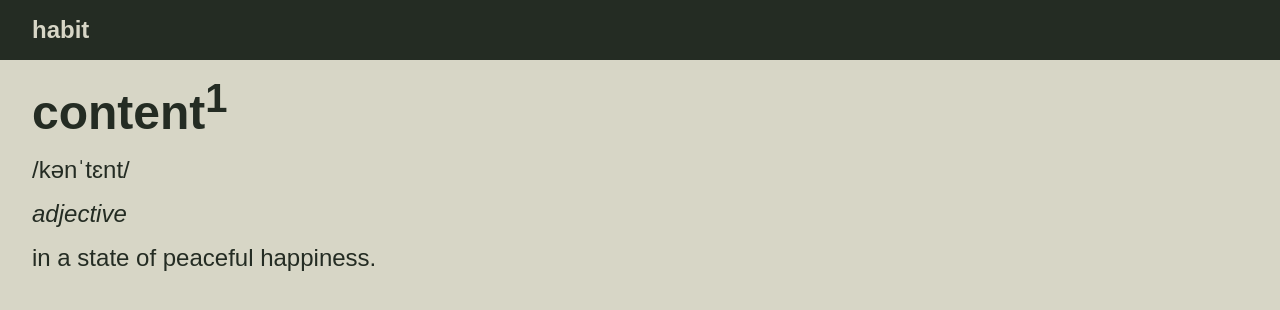
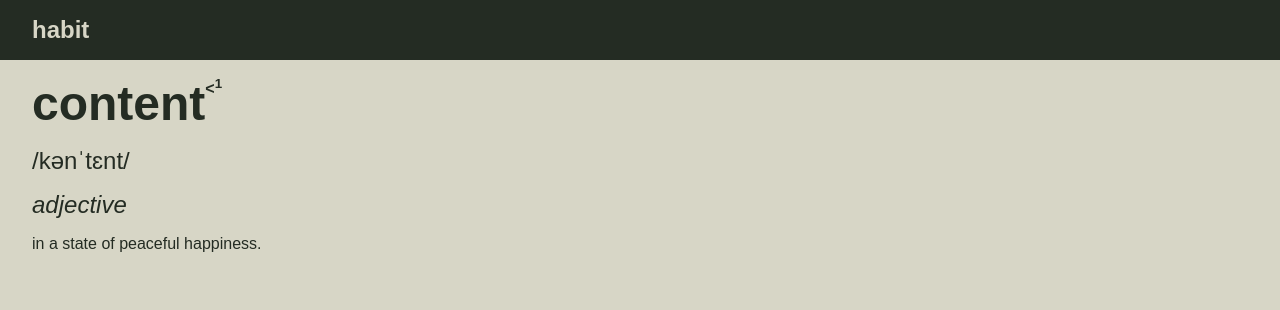
Before and after one commit to presstwice/habit, a plain HTML site: page index.html in a window 1280 px wide. Drawn offline with Linux system fonts and the light colour scheme.

Commit message:
changed format main text

```diff
--- a/index.html
+++ b/index.html
@@ -16,10 +16,10 @@
     <section class"hero">
         <div class="hero-container">
             <div class="column-left">
-                <h1>content<sup>1</sup></sup></h1>
+                <h1>content<a><<sup>1</sup></a></h1>
                 <p>/kənˈtɛnt/</p>
                 <p><i>adjective</i></p>
-                <p>in a state of peaceful happiness.</p>
+                <p1>in a state of peaceful happiness.</p1>
             </div>
         </div>
 
--- a/style.css
+++ b/style.css
@@ -48,6 +48,7 @@ nav {
         vertical-align: top;
         margin-bottom: 1rem;
         font-size: 1rem;
+        font-weight: 600;
     }
 
     .column-left h1 {
@@ -59,6 +60,11 @@ nav {
     .column-left p {
         margin-bottom: 1rem;
         font-size: 1.5rem;
+    }
+
+    .column-left p1 {
+        margin-bottom: 1rem;
+        font-size: 1rem;
     }
 
     .column-right {
```
Also changed, not shown: 404.html (deleted, +0 -7 lines).
